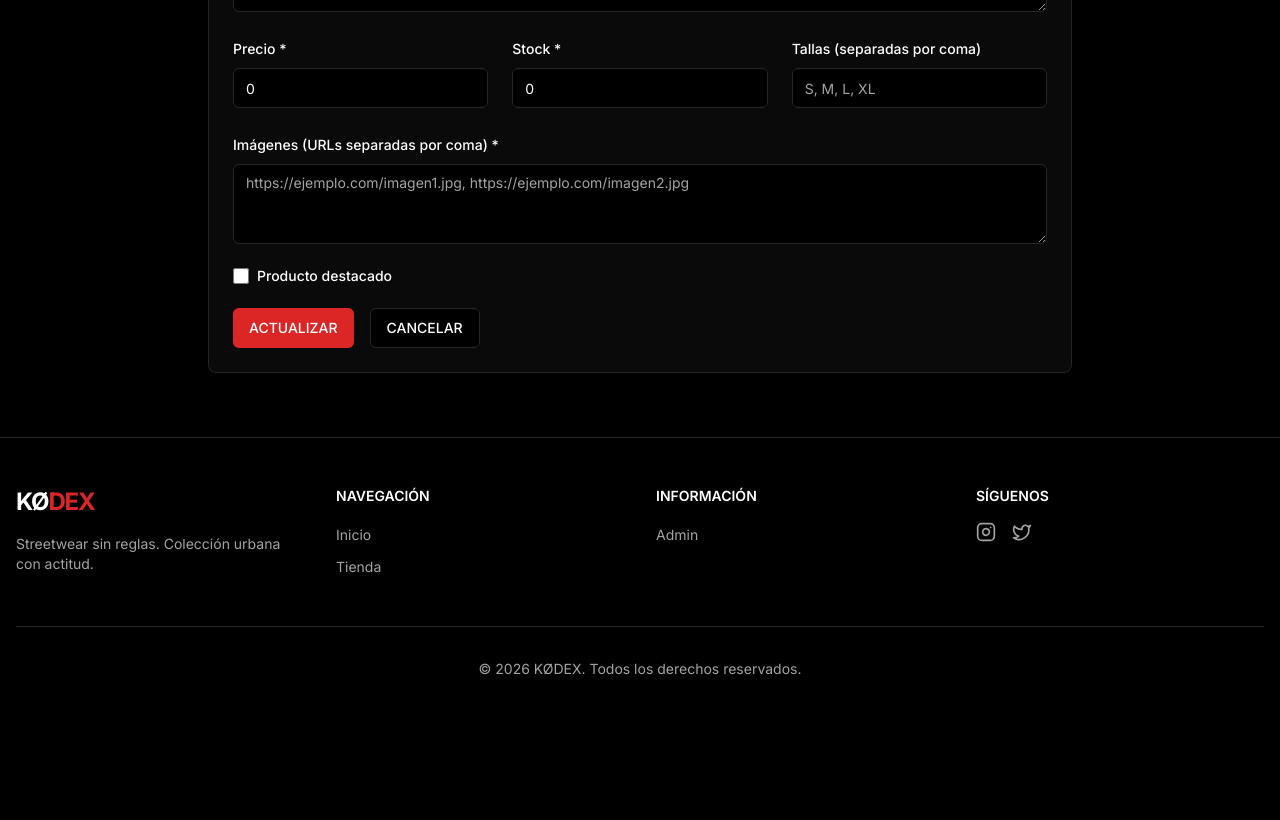
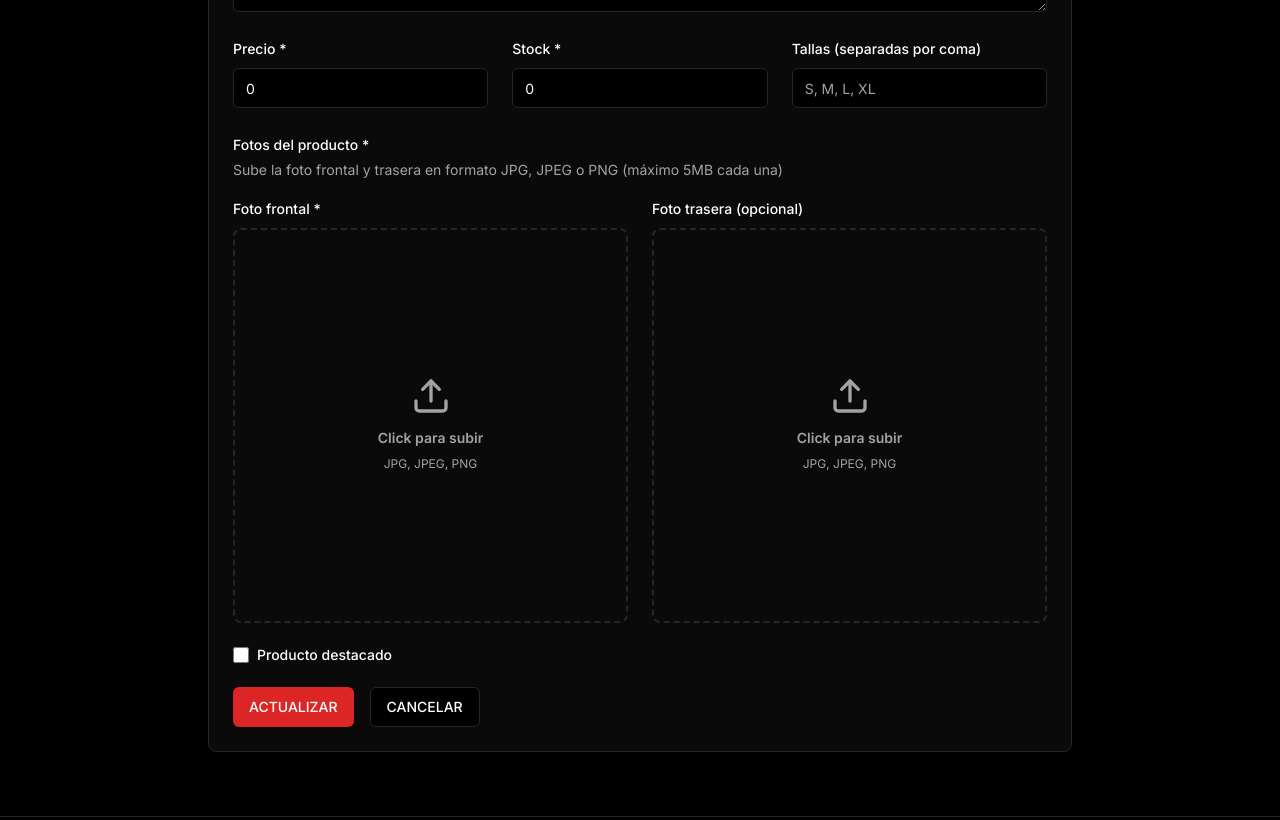
Before and after one commit to paulawb/kodex, a Next.js app in the folder frontend/: page /admin/dashboard/producto/1 in a window 1280 px wide. Shown: the part 500-1320 px from the top of the page. Before the commit the page ends 1227 px from the top, so only its background shows below. Built offline with nearby package versions, Linux system fonts and the light colour scheme; no server answers; sample sign-in values are in the browser's storage.

Commit message:
Allow uploading front and back images (JPG/JPEG/PNG) in admin

```diff
--- a/frontend/src/components/admin/product-form.tsx
+++ b/frontend/src/components/admin/product-form.tsx
@@ -7,8 +7,9 @@ import { Input } from "@/components/ui/input";
 import { Label } from "@/components/ui/label";
 import { Textarea } from "@/components/ui/textarea";
 import { Card, CardContent } from "@/components/ui/card";
-import { adminCreateProduct, adminUpdateProduct, getProductBySlug } from "@/lib/api";
-import { Product } from "@/types/product";
+import { adminCreateProduct, adminUpdateProduct } from "@/lib/api";
+import Image from "next/image";
+import { Upload, X } from "lucide-react";
 
 interface ProductFormProps {
   id: string | null;
@@ -21,23 +22,62 @@ export function ProductForm({ id }: ProductFormProps) {
     name: "",
     description: "",
     price: 0,
-    images: "",
+    images: [] as string[],
     category: "",
     sizes: "",
     stock: 0,
     isFeatured: false,
   });
 
+  const [frontImage, setFrontImage] = useState<string>("");
+  const [backImage, setBackImage] = useState<string>("");
+
   useEffect(() => {
     if (id) {
-      // For simplicity, we'll need to fetch by getting all products - but easier to just load
-      const load = async () => {
+      const loadProduct = async () => {
         const pass = localStorage.getItem("kodex_admin_pass");
-        // This is simplified - in production would need get by id
+        if (!pass) {
+          router.push("/admin/login");
+          return;
+        }
+        try {
+          const res = await fetch(
+            `${process.env.NEXT_PUBLIC_API_URL || "http://localhost:4000"}/admin/products`,
+            {
+              headers: {
+                "x-admin-password": pass,
+              },
+            }
+          );
+          if (res.ok) {
+            const products = await res.json();
+            const product = products.find((p: any) => p.id === id);
+            if (product) {
+              setFormData({
+                name: product.name || "",
+                description: product.description || "",
+                price: product.price || 0,
+                images: product.images || [],
+                category: product.category || "",
+                sizes: Array.isArray(product.sizes) ? product.sizes.join(", ") : "",
+                stock: product.stock || 0,
+                isFeatured: product.isFeatured || false,
+              });
+              if (product.images && product.images[0]) {
+                setFrontImage(product.images[0]);
+              }
+              if (product.images && product.images[1]) {
+                setBackImage(product.images[1]);
+              }
+            }
+          }
+        } catch (error) {
+          console.error(error);
+        }
       };
-      load();
+      loadProduct();
     }
-  }, [id]);
+  }, [id, router]);
 
   const handleChange = (e: React.ChangeEvent<HTMLInputElement | HTMLTextAreaElement>) => {
     const { name, value, type } = e.target;
@@ -45,6 +85,45 @@ export function ProductForm({ id }: ProductFormProps) {
       setFormData({ ...formData, [name]: (e.target as HTMLInputElement).checked });
     } else {
       setFormData({ ...formData, [name]: type === "number" ? Number(value) : value });
+    }
+  };
+
+  const handleImageUpload = (e: React.ChangeEvent<HTMLInputElement>, type: "front" | "back") => {
+    const file = e.target.files?.[0];
+    if (!file) return;
+
+    const validTypes = ["image/jpeg", "image/jpg", "image/png"];
+    if (!validTypes.includes(file.type)) {
+      alert("Solo se permiten archivos JPG, JPEG o PNG");
+      e.target.value = "";
+      return;
+    }
+
+    const maxSize = 5 * 1024 * 1024; // 5MB
+    if (file.size > maxSize) {
+      alert("La imagen no debe superar los 5MB");
+      e.target.value = "";
+      return;
+    }
+
+    const reader = new FileReader();
+    reader.onloadend = () => {
+      const result = reader.result as string;
+      if (type === "front") {
+        setFrontImage(result);
+      } else {
+        setBackImage(result);
+      }
+    };
+    reader.readAsDataURL(file);
+    e.target.value = "";
+  };
+
+  const removeImage = (type: "front" | "back") => {
+    if (type === "front") {
+      setFrontImage("");
+    } else {
+      setBackImage("");
     }
   };
 
@@ -56,12 +135,24 @@ export function ProductForm({ id }: ProductFormProps) {
       return;
     }
 
+    if (!frontImage) {
+      alert("Debes subir al menos la foto frontal de la camisa");
+      return;
+    }
+
     setLoading(true);
     try {
+      const images: string[] = [];
+      if (frontImage) images.push(frontImage);
+      if (backImage) images.push(backImage);
+
       const data = {
         ...formData,
-        images: formData.images.split(",").map((img) => img.trim()).filter(Boolean),
-        sizes: formData.sizes.split(",").map((size) => size.trim()).filter(Boolean),
+        images: images,
+        sizes: formData.sizes
+          .split(",")
+          .map((size) => size.trim().toUpperCase())
+          .filter(Boolean),
       };
 
       if (id) {
@@ -152,17 +243,103 @@ export function ProductForm({ id }: ProductFormProps) {
             </div>
           </div>
 
-          <div className="space-y-2">
-            <Label htmlFor="images">Imágenes (URLs separadas por coma) *</Label>
-            <Textarea
-              id="images"
-              name="images"
-              value={formData.images}
-              onChange={handleChange}
-              rows={3}
-              placeholder="https://ejemplo.com/imagen1.jpg, https://ejemplo.com/imagen2.jpg"
-              required
-            />
+          <div className="space-y-4">
+            <div>
+              <Label>Fotos del producto *</Label>
+              <p className="text-sm text-muted-foreground mt-1">
+                Sube la foto frontal y trasera en formato JPG, JPEG o PNG (máximo 5MB cada una)
+              </p>
+            </div>
+
+            <div className="grid grid-cols-1 md:grid-cols-2 gap-6">
+              {/* Foto Frontal */}
+              <div className="space-y-2">
+                <Label htmlFor="frontImage">Foto frontal *</Label>
+                {frontImage ? (
+                  <div className="relative w-full aspect-square border rounded-lg overflow-hidden bg-muted">
+                    <Image
+                      src={frontImage}
+                      alt="Vista frontal"
+                      fill
+                      className="object-cover"
+                    />
+                    <Button
+                      type="button"
+                      variant="destructive"
+                      size="icon"
+                      className="absolute top-2 right-2"
+                      onClick={() => removeImage("front")}
+                    >
+                      <X className="h-4 w-4" />
+                    </Button>
+                  </div>
+                ) : (
+                  <label
+                    htmlFor="frontImage"
+                    className="flex flex-col items-center justify-center w-full aspect-square border-2 border-dashed rounded-lg cursor-pointer hover:bg-muted/50 transition-colors"
+                  >
+                    <div className="flex flex-col items-center justify-center pt-5 pb-6">
+                      <Upload className="h-10 w-10 mb-3 text-muted-foreground" />
+                      <p className="mb-2 text-sm text-muted-foreground text-center px-4">
+                        <span className="font-semibold">Click para subir</span>
+                      </p>
+                      <p className="text-xs text-muted-foreground">JPG, JPEG, PNG</p>
+                    </div>
+                    <input
+                      id="frontImage"
+                      type="file"
+                      className="hidden"
+                      accept="image/jpeg,image/jpg,image/png"
+                      onChange={(e) => handleImageUpload(e, "front")}
+                    />
+                  </label>
+                )}
+              </div>
+
+              {/* Foto Trasera */}
+              <div className="space-y-2">
+                <Label htmlFor="backImage">Foto trasera (opcional)</Label>
+                {backImage ? (
+                  <div className="relative w-full aspect-square border rounded-lg overflow-hidden bg-muted">
+                    <Image
+                      src={backImage}
+                      alt="Vista trasera"
+                      fill
+                      className="object-cover"
+                    />
+                    <Button
+                      type="button"
+                      variant="destructive"
+                      size="icon"
+                      className="absolute top-2 right-2"
+                      onClick={() => removeImage("back")}
+                    >
+                      <X className="h-4 w-4" />
+                    </Button>
+                  </div>
+                ) : (
+                  <label
+                    htmlFor="backImage"
+                    className="flex flex-col items-center justify-center w-full aspect-square border-2 border-dashed rounded-lg cursor-pointer hover:bg-muted/50 transition-colors"
+                  >
+                    <div className="flex flex-col items-center justify-center pt-5 pb-6">
+                      <Upload className="h-10 w-10 mb-3 text-muted-foreground" />
+                      <p className="mb-2 text-sm text-muted-foreground text-center px-4">
+                        <span className="font-semibold">Click para subir</span>
+                      </p>
+                      <p className="text-xs text-muted-foreground">JPG, JPEG, PNG</p>
+                    </div>
+                    <input
+                      id="backImage"
+                      type="file"
+                      className="hidden"
+                      accept="image/jpeg,image/jpg,image/png"
+                      onChange={(e) => handleImageUpload(e, "back")}
+                    />
+                  </label>
+                )}
+              </div>
+            </div>
           </div>
 
           <div className="flex items-center space-x-2">
```
